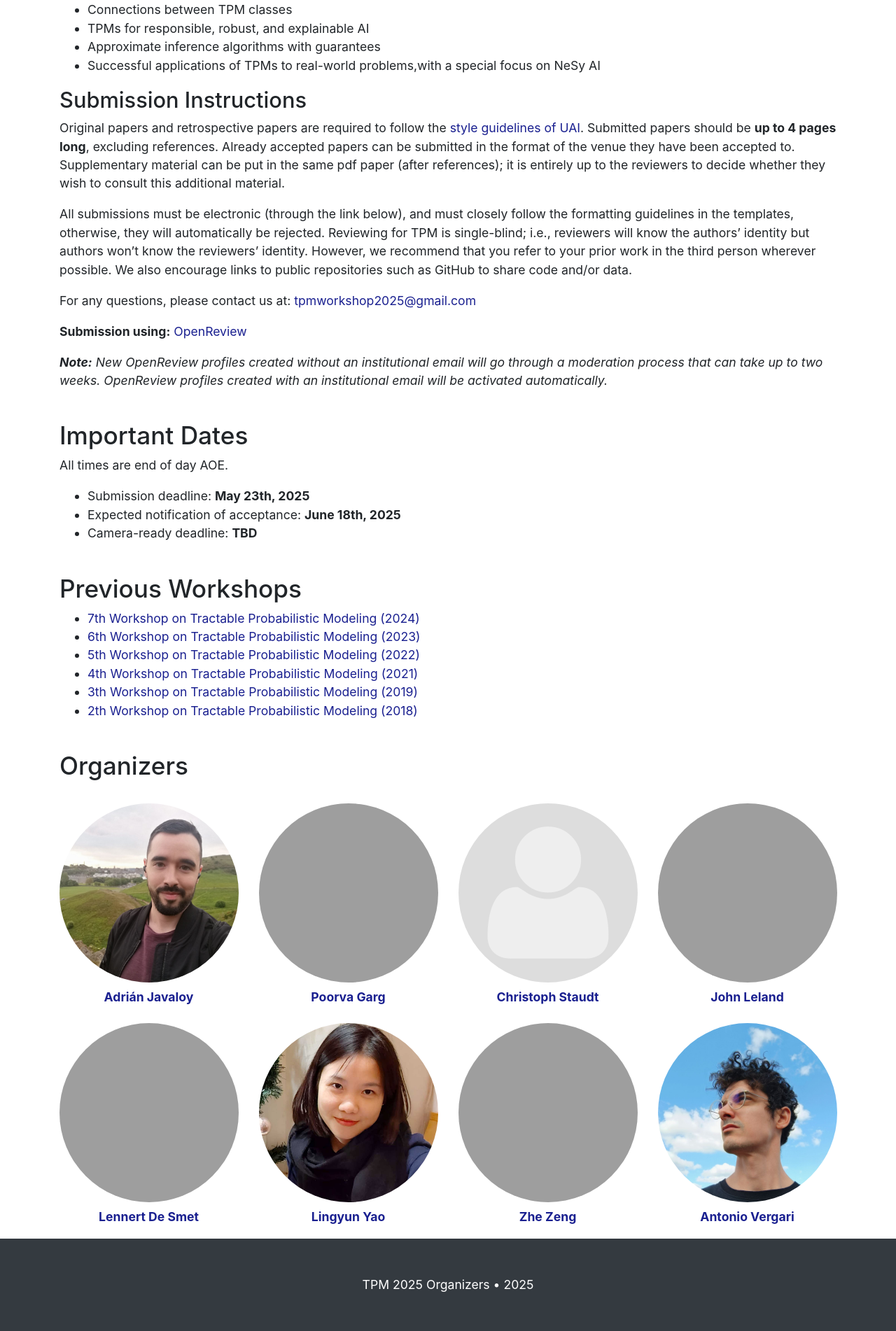
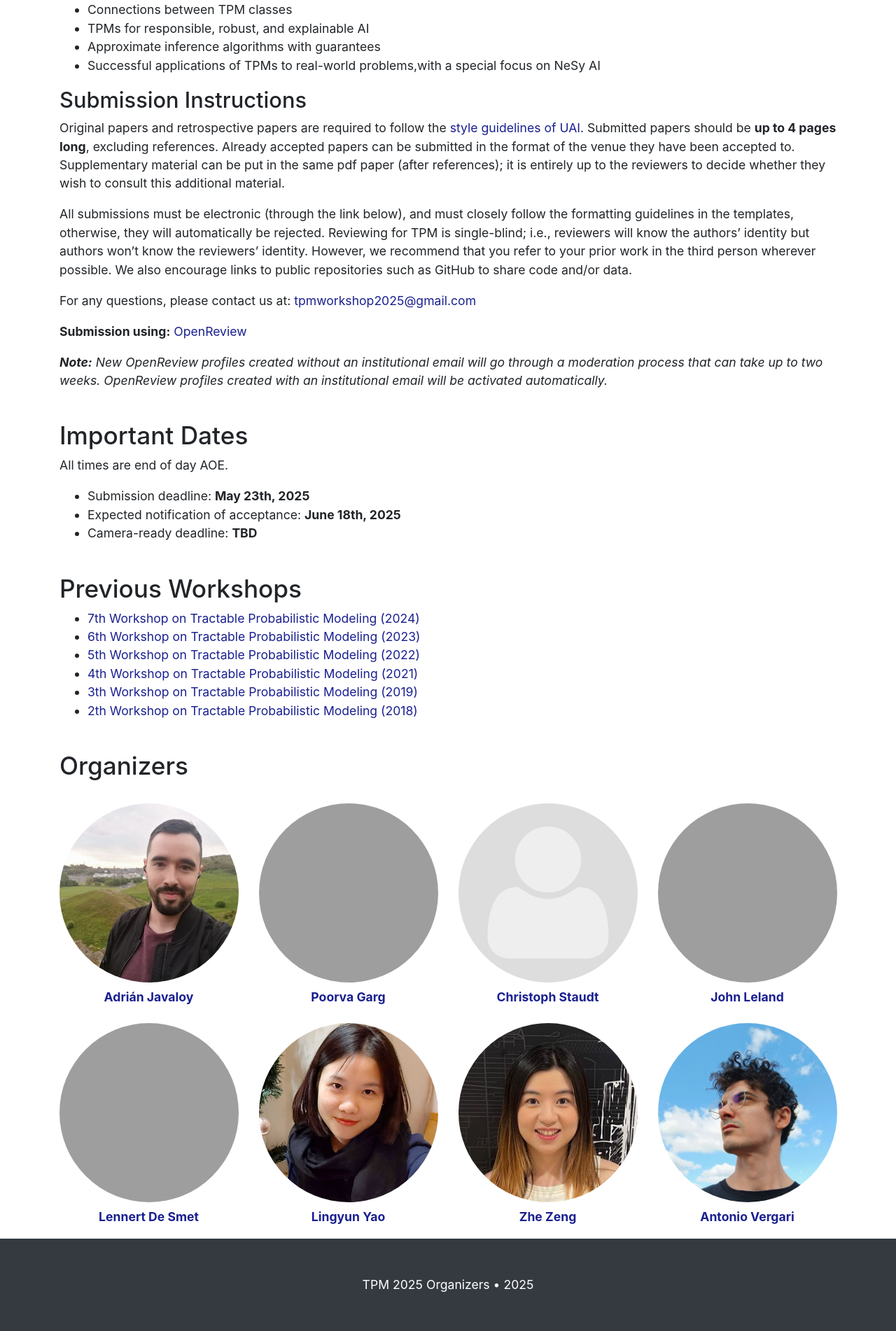
Before and after one commit to tractable-probabilistic-modeling/tpm2025, a Jekyll site: the page built from index.md, in a window 1280 px wide. Shown: the part 2662-4564 px from the top of the page at 70% size. Built offline with Jekyll 4.4.1, drawn with Linux system fonts in a browser that asks for light colours.

Commit message:
Fixed small typo

```diff
--- a/_data/organizers.yml
+++ b/_data/organizers.yml
@@ -31,7 +31,7 @@
 - name: Zhe Zeng
   url: https://zzeng.me/
   affiliation: New York University, USA
-  img: zhezeng.jpeg
+  img: zhezheng.jpeg
 
 - name: Antonio Vergari
   url: https://april-tools.github.io/
```
